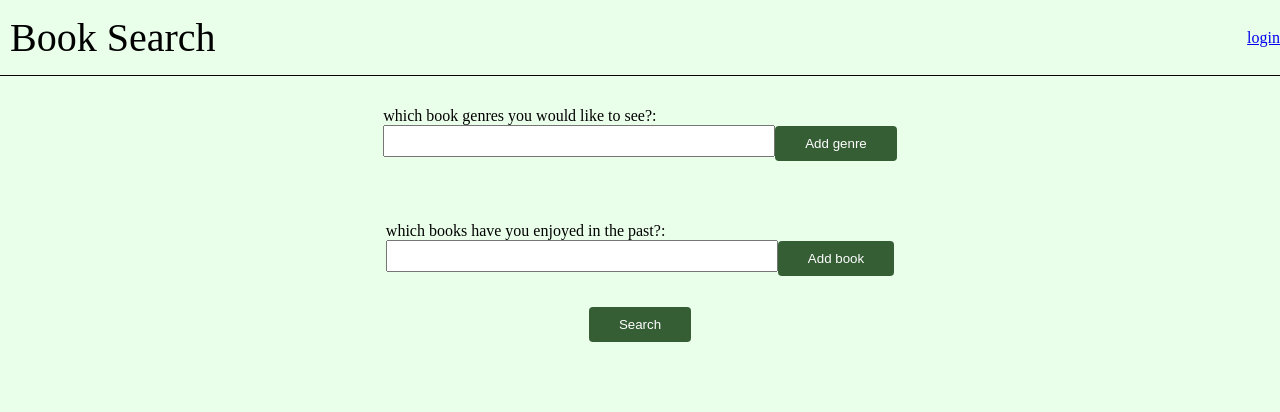
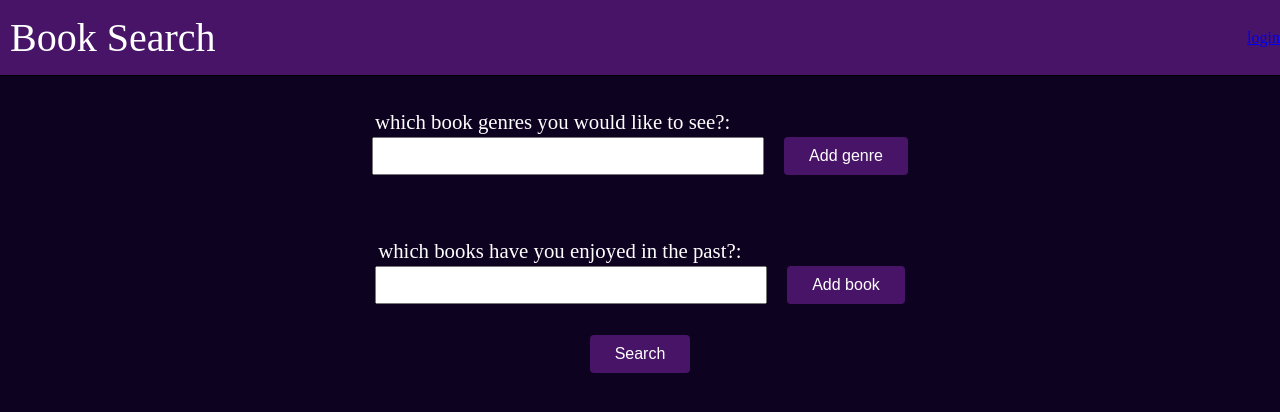
Before and after one commit to SpencerHitchcock05/Book-App, a React app in the folder client/: page / in a window 1280 px wide. Shown: the top 412 px of the page. Built offline with nearby package versions, Linux system fonts and the light colour scheme; the HTML template or start-up script is replaced by a standard one.

Commit message:
changed coloring and styled prompt input styling

```diff
--- a/client/src/App.css
+++ b/client/src/App.css
@@ -1,7 +1,12 @@
+:root {
+    --light-color: #481468;
+    --dark-color: #0d021f;
+}
+
 body {
     width: 100vw;
     height: 100hv;
-    background-color: #eaffea;
+    background-color: var(--dark-color);
     overflow-x: hidden;
     margin: 0;
 }
@@ -9,7 +14,10 @@ body {
 #nav-bar {
     width: 100%;
     height: 75px;
+    background-color: var(--light-color);
+    color:white;
     border-bottom: 1px solid black;
+
 
     display: flex;
     justify-content: space-between;
@@ -41,6 +49,7 @@ body {
 #content {
     width: 80vw;
     min-height: 20vh;
+    color: white;
 }
 
 #params {
@@ -58,8 +67,20 @@ body {
     display: flex;
 
     flex-direction: column;
+}
 
+.param-form > label {
+    margin: 3px;
+    font-size: 1.3rem;
 }
+
+.param-form-input {
+
+    display: flex;
+    gap: 20px;
+}
+
+
 .user-input {
     margin: 3%;
 }
@@ -69,7 +90,7 @@ body {
 }
 
 .user-prompt {
-    background-color: #355e35;
+    background-color: var(--light-color);
     margin-right: 5px;
     padding: 5px 10px;
     border-radius: 4px;
@@ -82,13 +103,14 @@ body {
 }
 
 .prompt-button {
-    background-color: #355e35;
+    background-color: var(--light-color);
     color: white;
 
     border: none;
     border-radius: 4px;
+    font-size: 1rem;
 
-    padding: 10px 30px;
+    padding: 10px 25px;
 }
 
 
--- a/client/src/Params.jsx
+++ b/client/src/Params.jsx
@@ -48,7 +48,7 @@ function Params(props) {
                 </div>
                 <form onSubmit={addType} className="param-form" method="post">
                     <label htmlFor="genre">{props.question}<br/></label>
-                    <div>
+                    <div className="param-form-input">
                         <input ref={genreRef} type="text" name="genre" className="param-input" />
                         <button className="prompt-button">Add {props.type}</button>
                     </div>
```
